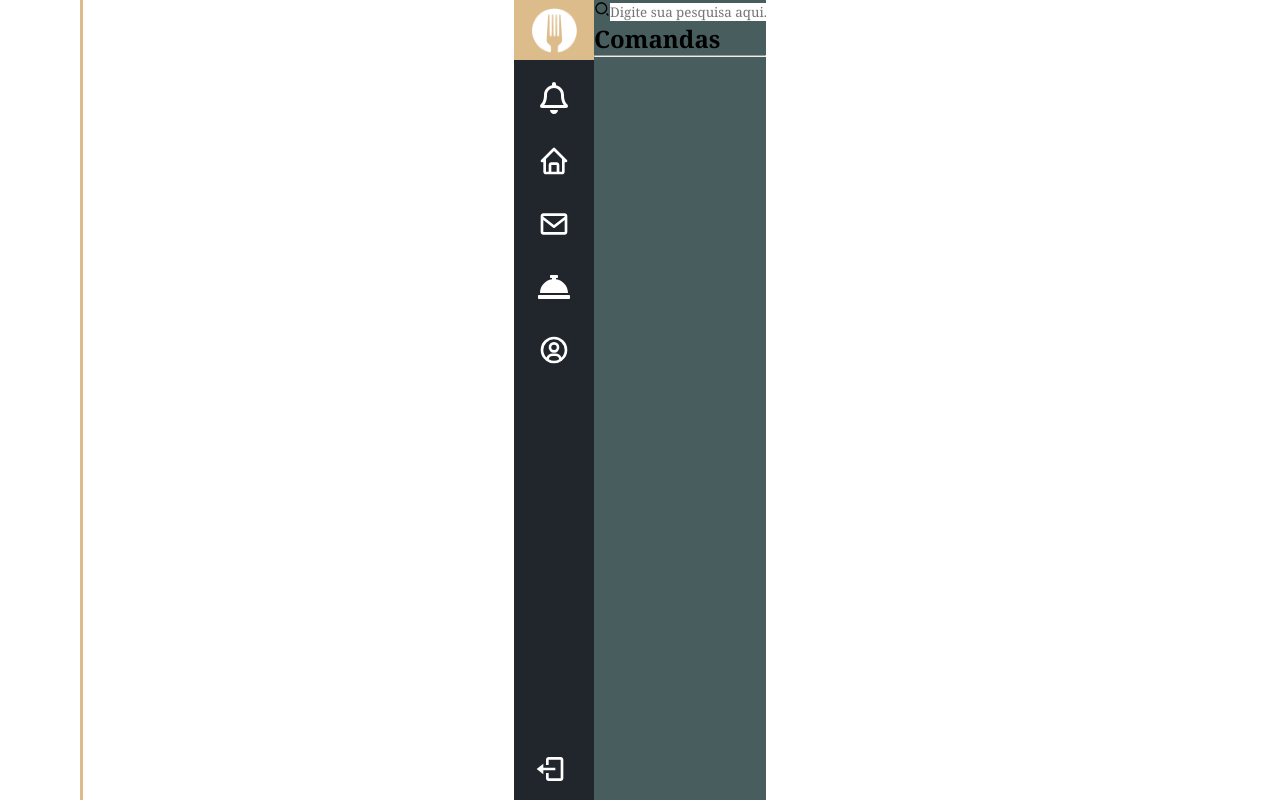
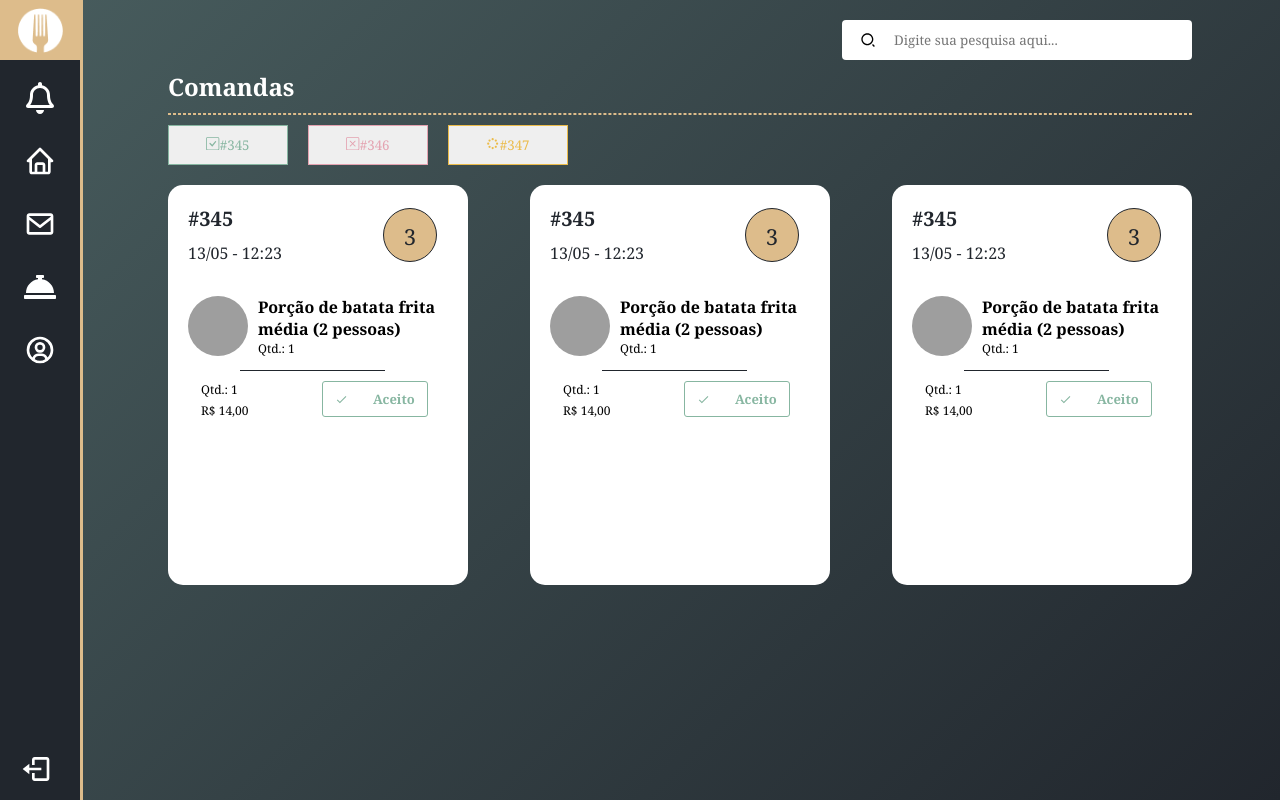
Before and after one commit to kevinaryeldev/cardapio-digital-capstone, a React (Create React App) app: page /admin/requests in a window 1280 px wide. Built offline with nearby package versions, Linux system fonts and the light colour scheme; grey boxes are pictures that could not be loaded.

Commit message:
feat: create requests provider

```diff
--- a/src/components/Menu/styles.js
+++ b/src/components/Menu/styles.js
@@ -27,7 +27,7 @@ export const Header = styled.section`
   height:100vh;
   flex-direction: column;
   align-items: center;
-
+  align-self: baseline;
   & a{
      display:block;
      color:var(--terciary-color);
--- a/src/components/RequestCard/styled.js
+++ b/src/components/RequestCard/styled.js
@@ -8,10 +8,11 @@ height: 337px;
 overflow-y : auto;
 border-radius: 15px;
 padding: 20px 31px 28px 20px;
-margin: 50px 0;
+margin: 10px 0;
 
 ::-webkit-scrollbar {
   width: 6px;
+  background-color: var(--primary-color-50);
 }
 
 ::-webkit-scrollbar-track {
@@ -30,8 +31,7 @@ margin: 50px 0;
 @media screen and (min-width: 1024px) {
     width: 300px;
     height: 400px;
-    margin: 65px 89px 50px 89px;
-
+    //margin: 65px 89px 50px 89px;
 }
 `
 
--- a/src/pages/collaborator/admin/RequestsPage/index.jsx
+++ b/src/pages/collaborator/admin/RequestsPage/index.jsx
@@ -1,34 +1,56 @@
-import Menu from '../../../../components/Menu'
+import Menu from "../../../../components/Menu";
 import RequestCard from '../../../../components/RequestCard'
-import styled from 'styled-components'
-import {RiSearch2Line} from 'react-icons/ri'
+import { RiSearch2Line } from "react-icons/ri";
+import { BsCheckSquare, BsXSquare } from "react-icons/bs";
+import { BiLoaderCircle } from "react-icons/bi";
 
-const Container = styled.main`
-background-color:var( --primary-color-50);
-height:100vh;
-display:flex;
-justify-content:space-between;
-`
-const BoxContent = styled.section`
+import {Container,
+    BoxContent,
+    InputArea,
+    Title,
+    LineDiv,
+    BoxNav,
+    BtnAccepted,
+    BtnNotAccepted,
+    BtnInLoad,
+    BoxCardReq} from './styles'
 
-`
-const InputArea = styled.div`
-width:100%;
-`
+import { useRequests } from "../../../../providers/requests/requests";
+
 const RequestsPage = () => {
-    return(
+    const {requests} = useRequests()
+
+  return (
     <Container>
-            <Menu/>
+      <Menu />
       <BoxContent>
         <InputArea>
           <RiSearch2Line></RiSearch2Line>
-                    <input placeholder='Digite sua pesquisa aqui...'></input>
+          <input placeholder="Digite sua pesquisa aqui..."></input>
         </InputArea>
-                <h2>Comandas</h2>
-                <hr></hr>
-                {/* <RequestCard/> */}
+        <Title>Comandas</Title>
+        <LineDiv></LineDiv>
+        <BoxNav>
+          <BtnAccepted>
+            <BsCheckSquare />
+            &#35;345
+          </BtnAccepted>
+          <BtnNotAccepted>
+            <BsXSquare />
+            &#35;346
+          </BtnNotAccepted>
+          <BtnInLoad>
+            <BiLoaderCircle />
+            &#35;347
+          </BtnInLoad>
+        </BoxNav>
+        <BoxCardReq>
+        {requests.map((item,index)=>
+            <RequestCard key={index} demand={item}/>
+        )}
+        </BoxCardReq>
       </BoxContent>
     </Container>
-    )
-}
-export default RequestsPage
+  );
+};
+export default RequestsPage;
--- /dev/null
+++ b/src/pages/collaborator/admin/RequestsPage/styles.js
@@ -0,0 +1,124 @@
+import styled from "styled-components";
+
+export const Container = styled.main`
+  background: linear-gradient(
+    135deg,
+    var(--primary-color-50),
+    var(--primary-color)
+  );
+
+  @media (min-width: 1024px) {
+    width: 100vw;
+    display: flex;
+    justify-content: space-between;
+  }
+`;
+export const BoxContent = styled.section`
+  width: 80%;
+  margin: 20px auto;
+`;
+export const InputArea = styled.div`
+  width: 100%;
+  height: 30px;
+  background-color: var(--terciary-color);
+  display: flex;
+  align-items: center;
+  justify-content: space-evenly;
+  border-radius: 4px;
+
+  @media (min-width: 1024px) {
+    width: 350px;
+    height: 40px;
+    margin-left: auto;
+    input {
+      height: 100%;
+      width: 80%;
+    }
+  }
+`;
+export const Title = styled.h2`
+  font-size: 24px;
+  color: var(--terciary-color);
+  margin: 10px 0;
+`;
+export const LineDiv = styled.hr`
+  border: 1px dashed var(--secondary-color);
+`;
+export const BoxNav = styled.nav`
+  width: 100%;
+  display: flex;
+  justify-content: space-between;
+  margin: 10px auto;
+  @media (min-width: 1024px) {
+    width: 400px;
+    margin: 10px 0;
+  } ;
+`;
+export const BtnAccepted = styled.button`
+  border: 1px solid var(--positive-color);
+  color: var(--positive-color);
+  width: 80px;
+  :hover {
+    background-color: var(--positive-color);
+    color: white;
+  }
+  @media (min-width: 1024px) {
+    width: 120px;
+    height: 40px;
+  }
+`;
+export const BtnNotAccepted = styled.button`
+  border: 1px solid var(--negative-color);
+  color: var(--negative-color);
+  width: 80px;
+  :hover {
+    background-color: var(--negative-color);
+    color: white;
+  }
+  @media (min-width: 1024px) {
+    width: 120px;
+    height: 40px;
+  }
+`;
+export const BtnInLoad = styled.button`
+  border: 1px solid var(--alert-color);
+  color: var(--alert-color);
+  width: 80px;
+  height: 25px;
+  :hover {
+    background-color: var(--alert-color);
+    color: white;
+  }
+  @media (min-width: 1024px) {
+    width: 120px;
+    height: 40px;
+  }
+`;
+export const BoxCardReq = styled.div`
+  display: flex;
+  flex-wrap: wrap;
+  justify-content: space-between;
+  gap: 50px;
+  width: 100%;
+  @media (min-width: 1024px) {
+    margin: 0 auto;
+    max-height: 70vh;
+    overflow-y: auto;
+
+    ::-webkit-scrollbar-thumb {
+      background: var(--secondary-color-50);
+      border-radius: 10px;
+    }
+    ::-webkit-scrollbar {
+      width: 10px;
+      background-color: var(--primary-color-50);
+    }
+
+    ::-webkit-scrollbar-track {
+      box-shadow: inset 0 0 5px var(--primary-color-50);
+      border-radius: 10px;
+      margin-top: 10px;
+      margin-bottom: 10px;
+    }
+  }
+`;
--- a/src/providers/index.js
+++ b/src/providers/index.js
@@ -1,12 +1,15 @@
 import { CartProvider } from "./cart/cart";
 import { MenuProvider } from "./menu/menu";
 import { UserProvider } from "./user/user";
+import { RequestsProvider } from "./requests/requests";
 
 const Providers = ({ children }) => {
   return (
     <UserProvider>
       <MenuProvider>
-        <CartProvider>{children}</CartProvider>
+        <CartProvider>
+          <RequestsProvider>{children}</RequestsProvider>
+        </CartProvider>
       </MenuProvider>
     </UserProvider>
   );
--- /dev/null
+++ b/src/providers/requests/requests.js
@@ -0,0 +1,53 @@
+import {createContext, useContext, useState} from 'react'
+
+const RequestsContext = createContext()
+
+export const RequestsProvider = ({children}) => {
+    const [requests, setRequests ] = useState([{
+        table: 3,
+        date: "13/05 - 12:23",
+        totalPrice: 14.00,
+        totalQuantity: 1,
+        status: "accepted",
+        requests : [{
+            name: "Porção de batata frita média (2 pessoas)",
+            aditionals: "Queijo Cheddar",
+            image: "https://img.cybercook.com.br/receitas/388/batata-frita-na-air-fryer.jpeg",
+            quantity: 1,
+        }]
+    },
+    {
+        table: 3,
+        date: "13/05 - 12:23",
+        totalPrice: 14.00,
+        totalQuantity: 1,
+        status: "accepted",
+        requests : [{
+            name: "Porção de batata frita média (2 pessoas)",
+            aditionals: "Queijo Cheddar",
+            image: "https://img.cybercook.com.br/receitas/388/batata-frita-na-air-fryer.jpeg",
+            quantity: 1,
+        }]
+    },
+   {
+        table: 3,
+        date: "13/05 - 12:23",
+        totalPrice: 14.00,
+        totalQuantity: 1,
+        status: "accepted",
+        requests : [{
+            name: "Porção de batata frita média (2 pessoas)",
+            aditionals: "Queijo Cheddar",
+            image: "https://img.cybercook.com.br/receitas/388/batata-frita-na-air-fryer.jpeg",
+            quantity: 1,
+        }]
+    },
+])
+    return (
+        <RequestsContext.Provider value={{requests, setRequests }}>
+          {children}
+        </RequestsContext.Provider>
+      );
+}
+
+export const useRequests = () => useContext(RequestsContext)
```
Lines whose indentation alone changed are shown as unchanged.
